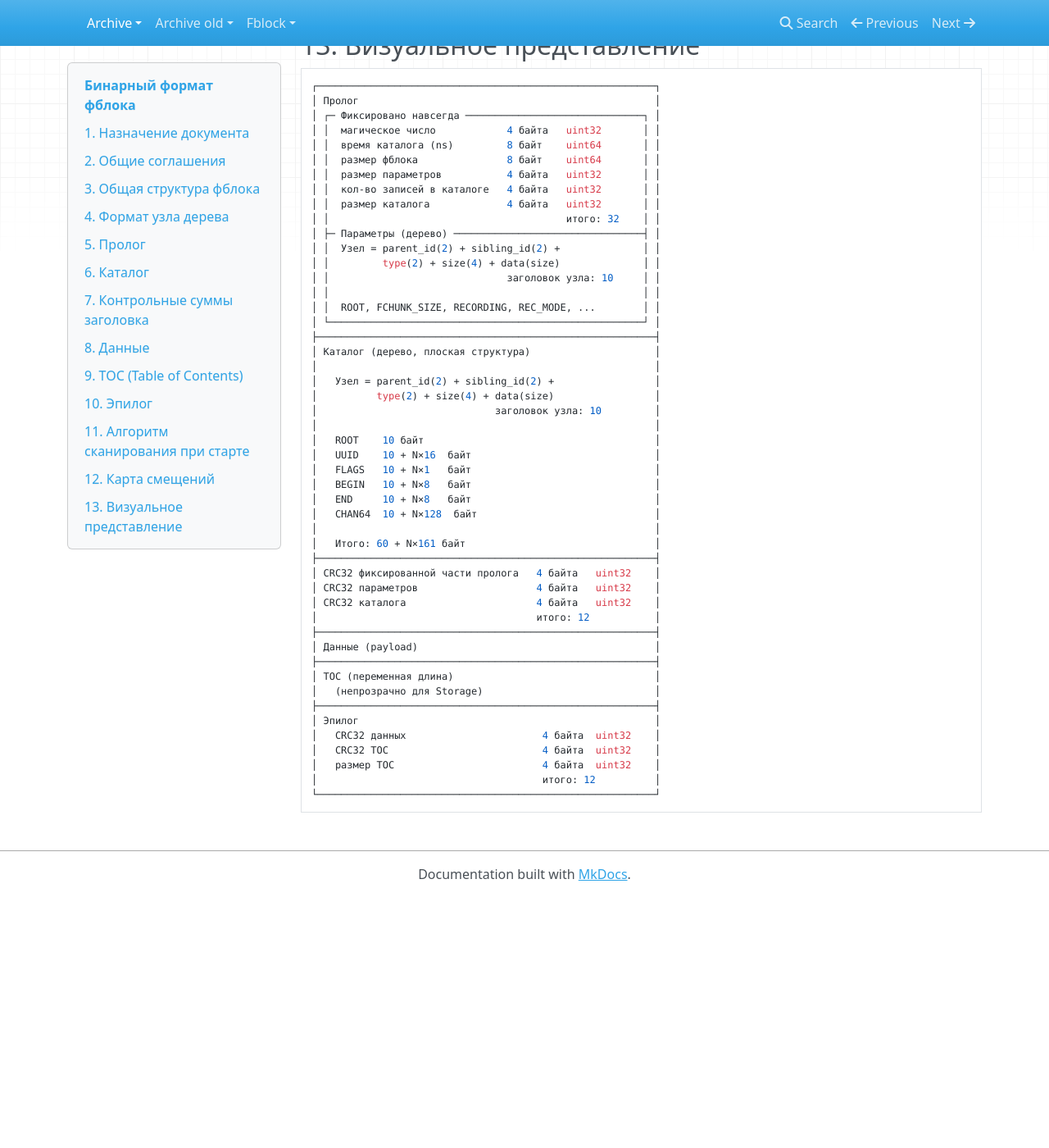
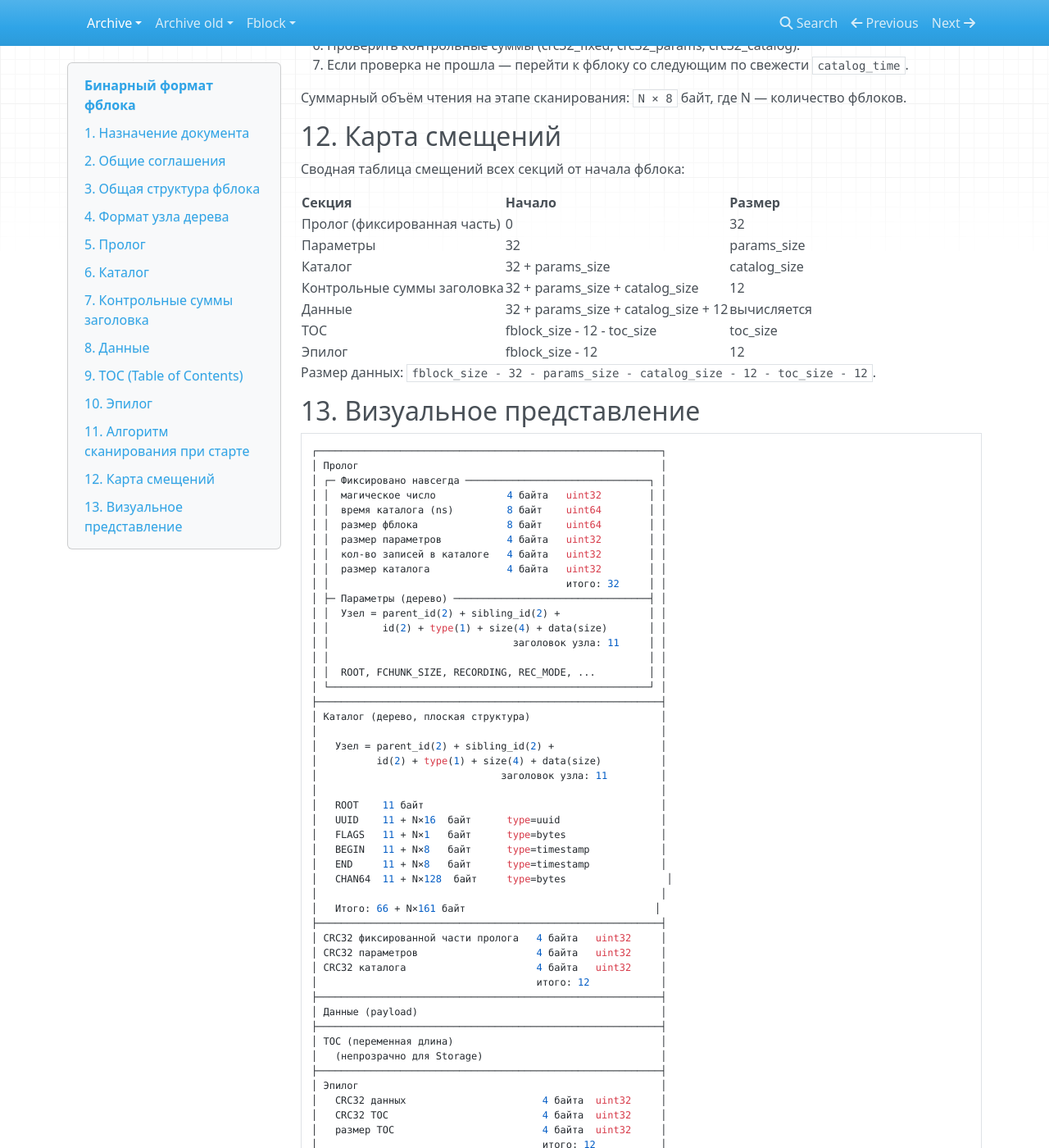
Before and after one commit to traycers/farc, an MkDocs documentation site: the page built from docs/docs/archive/02-storage-format.md, in a window 1280 px wide and 1400 px high, scrolled down 6118 px. Shown: the whole window at 82% size. Built offline with MkDocs 1.6.1, drawn with Linux system fonts in a browser that asks for light colours; nearby versions of some CDN libraries; before the commit the page ends 7212 px from its top, so only the background shows below that; some of the changed text lies outside the part shown.

Commit message:
update storage format

````diff
--- a/docs/docs/archive/02-storage-format.md
+++ b/docs/docs/archive/02-storage-format.md
@@ -46,30 +46,44 @@
 |----------|--------|--------|------------|----------|
 | 0        | 2      | uint16 | parent_id  | Индекс родительского узла. |
 | 2        | 2      | uint16 | sibling_id | Индекс левого соседа. |
-| 4        | 2      | uint16 | type       | Тип узла. |
-| 6        | 4      | uint32 | size       | Размер поля `data` в байтах. |
+| 4        | 2      | uint16 | id         | Семантический идентификатор узла. Определяет *что* хранит узел. |
+| 6        | 1      | uint8  | type       | Тип данных. Определяет *как* читать data. |
+| 7        | 4      | uint32 | size       | Размер поля `data` в байтах. |
 
-**Заголовок узла: 10 байт.** Поле `data` размером `size` байт следует сразу за заголовком. При `size = 0` поле `data` отсутствует.
+**Заголовок узла: 11 байт.** Поле `data` размером `size` байт следует сразу за заголовком. При `size = 0` поле `data` отсутствует.
 
-### 4.2. Правила навигации
+### 4.2. Типы данных
 
-- **Корневой узел** (id = 0): `parent_id = 0`, `sibling_id = 0`.
-- **Самый левый ребёнок** (нет левого соседа): `sibling_id` равен собственному id узла.
-- **Остальные узлы**: `sibling_id` равен id левого соседа.
+| type | Имя       | Допустимые размеры | Описание |
+|------|-----------|--------------------|----------|
+| 0x00 | master    | 0                  | Контейнер. Не содержит данных, дети определяются по parent_id. |
+| 0x01 | uint      | 1, 2, 4, 8         | Unsigned integer, Little Endian. |
+| 0x02 | int       | 1, 2, 4, 8         | Signed integer, Little Endian, дополнение до двух. |
+| 0x03 | float     | 4, 8               | IEEE 754, 32-bit или 64-bit. |
+| 0x04 | bytes     | 0..2³²             | Сырые байты. |
+| 0x05 | utf8      | 0..2³²             | Строка UTF-8. |
+| 0x06 | uuid      | 16                 | UUID (RFC 4122). |
+| 0x07 | timestamp | 8                  | Unix timestamp в наносекундах, uint64. |
 
-### 4.3. Правило парсинга
+### 4.3. Правила навигации
 
-Парсер читает узлы последовательно. Узел с незнакомым `type` пропускается по полю `size`. Это обеспечивает прямую совместимость: новые типы узлов добавляются без изменения формата.
+- **Корневой узел** (индекс 0): `parent_id = 0`, `sibling_id = 0`.
+- **Самый левый ребёнок** (нет левого соседа): `sibling_id` равен собственному индексу узла.
+- **Остальные узлы**: `sibling_id` равен индексу левого соседа.
 
-### 4.4. Пример
+### 4.4. Правило парсинга
 
-Дерево с корнем и тремя узлами, где `RECORDING` содержит дочерний `MODE`:
+Парсер читает узлы последовательно. Узел с незнакомым `id` пропускается по полю `size`. При этом `type` позволяет корректно отобразить данные незнакомого узла без знания его семантики. Это обеспечивает прямую совместимость: новые узлы добавляются в любую позицию среди siblings без изменения формата.
+
+### 4.5. Пример
+
+Дерево параметров с корнем и тремя узлами, где `RECORDING` содержит дочерний `MODE`:
 
 ```
-Node 0: id=0 parent=0 sibling=0 type=ROOT        size=0
-Node 1: id=1 parent=0 sibling=1 type=FCHUNK_SIZE  size=4  data=[00 40 00 00]
-Node 2: id=2 parent=0 sibling=1 type=RECORDING    size=0
-Node 3: id=3 parent=2 sibling=3 type=REC_MODE     size=1  data=[01]
+Node 0: parent=0 sibling=0 id=ROOT        type=master  size=0
+Node 1: parent=0 sibling=1 id=FCHUNK_SIZE type=uint    size=4  data=[00 40 00 00]
+Node 2: parent=0 sibling=1 id=RECORDING   type=master  size=0
+Node 3: parent=2 sibling=3 id=REC_MODE    type=uint    size=1  data=[01]
 ```
 
 - Node 1: `sibling=1` — сам на себя, первый ребёнок ROOT.
@@ -99,25 +113,25 @@ Node 3: id=3 parent=2 sibling=3 type=REC_MODE     size=1  data=[01]
 
 Параметры хранилища следуют сразу за фиксированной частью. Сериализованы в формате узлов дерева (раздел 4). Размер определяется полем `params_size` фиксированной части.
 
-#### Типы узлов параметров
+#### Семантические идентификаторы параметров
 
-| type   | Имя          | Размер data   | Описание |
-|--------|--------------|---------------|----------|
-| 0x0000 | ROOT         | 0             | Корневой узел. |
-| 0x0001 | FCHUNK_SIZE  | 4 (uint32)    | Размер фчанка в байтах. |
-| 0x0002 | RECORDING    | 0             | Группа параметров записи. |
-| 0x0003 | REC_MODE     | 1 (uint8)     | Режим записи: 0x01 = циклический, 0x02 = до заполнения. |
+| id     | Имя          | type      | Описание |
+|--------|--------------|-----------|----------|
+| 0x0000 | ROOT         | master    | Корневой узел. |
+| 0x0001 | FCHUNK_SIZE  | uint      | Размер фчанка в байтах. |
+| 0x0002 | RECORDING    | master    | Группа параметров записи. |
+| 0x0003 | REC_MODE     | uint      | Режим записи: 0x01 = циклический, 0x02 = до заполнения. |
 
 Пример для фчанка 4 МБ, циклическая запись:
 
 ```
-Node 0: parent=0 sibling=0 type=0x0000 size=0
-Node 1: parent=0 sibling=1 type=0x0001 size=4  data=[00 00 40 00]
-Node 2: parent=0 sibling=1 type=0x0002 size=0
-Node 3: parent=2 sibling=3 type=0x0003 size=1  data=[01]
+Node 0: parent=0 sibling=0 id=0x0000 type=master size=0
+Node 1: parent=0 sibling=1 id=0x0001 type=uint   size=4  data=[00 00 40 00]
+Node 2: parent=0 sibling=1 id=0x0002 type=master size=0
+Node 3: parent=2 sibling=3 id=0x0003 type=uint   size=1  data=[01]
 ```
 
-Правила расширения: новые параметры — новые типы узлов. Парсер пропускает незнакомые типы по полю `size`.
+Правила расширения: новые параметры — новые узлы с новыми id. Парсер пропускает узлы с незнакомым id по полю `size`, при этом поле `type` позволяет корректно отобразить данные.
 
 ### 5.3. Вычисление смещений после пролога
 
@@ -132,26 +146,26 @@ Node 3: parent=2 sibling=3 type=0x0003 size=1  data=[01]
 Каждый узел содержит массив значений одного поля для всех фблоков. Количество элементов в каждом массиве равно `catalog_entry_count`.
 
 ```
-Node 0: parent=0 sibling=0 type=ROOT   size=0
-Node 1: parent=0 sibling=1 type=UUID   size=N×16   data=[uuid₀, uuid₁, ..., uuidₙ]
-Node 2: parent=0 sibling=1 type=FLAGS  size=N×1    data=[fl₀, fl₁, ..., flₙ]
-Node 3: parent=0 sibling=2 type=BEGIN  size=N×8    data=[b₀, b₁, ..., bₙ]
-Node 4: parent=0 sibling=3 type=END    size=N×8    data=[e₀, e₁, ..., eₙ]
-Node 5: parent=0 sibling=4 type=CHAN64 size=N×128  data=[ch₀[64], ch₁[64], ..., chₙ[64]]
+Node 0: parent=0 sibling=0 id=ROOT   type=master    size=0
+Node 1: parent=0 sibling=1 id=UUID   type=uuid      size=N×16
+Node 2: parent=0 sibling=1 id=FLAGS  type=bytes     size=N×1
+Node 3: parent=0 sibling=2 id=BEGIN  type=timestamp  size=N×8
+Node 4: parent=0 sibling=3 id=END    type=timestamp  size=N×8
+Node 5: parent=0 sibling=4 id=CHAN64 type=bytes     size=N×128
 ```
 
-### 6.2. Типы узлов каталога
+### 6.2. Семантические идентификаторы каталога
 
-| type   | Имя    | Размер элемента | Описание |
-|--------|--------|-----------------|----------|
-| 0x0000 | ROOT   | 0               | Корневой узел. |
-| 0x0001 | UUID   | 16 байт         | UUIDv4 фблока. Нулевой UUID — фблок не содержит данных. |
-| 0x0002 | FLAGS  | 1 байт          | Состояние и флаги фблока (см. 6.3). |
-| 0x0003 | BEGIN  | 8 байт (uint64) | Время начала актуальности фблока (ns). |
-| 0x0004 | END    | 8 байт (uint64) | Время окончания актуальности фблока (ns). |
-| 0x0005 | CHAN64 | 128 байт        | Массив номеров каналов (64 × uint16). Заполняется слева направо, неиспользованные слоты = 0. Нумерация каналов начинается с 1. |
+| id     | Имя    | type      | Размер элемента | Описание |
+|--------|--------|-----------|-----------------|----------|
+| 0x0000 | ROOT   | master    | 0               | Корневой узел. |
+| 0x0001 | UUID   | uuid      | 16 байт         | UUIDv4 фблока. Нулевой UUID — фблок не содержит данных. |
+| 0x0002 | FLAGS  | bytes     | 1 байт          | Состояние и флаги фблока (см. 6.3). |
+| 0x0003 | BEGIN  | timestamp | 8 байт          | Время начала актуальности фблока (ns). |
+| 0x0004 | END    | timestamp | 8 байт          | Время окончания актуальности фблока (ns). |
+| 0x0005 | CHAN64 | bytes     | 128 байт        | Массив номеров каналов (64 × uint16). Заполняется слева направо, неиспользованные слоты = 0. Нумерация каналов начинается с 1. |
 
-Пространства типов параметров и каталога **независимы**: type `0x0001` в параметрах (FCHUNK_SIZE) и type `0x0001` в каталоге (UUID) — разные типы. Контекст определяется секцией.
+Пространства семантических идентификаторов параметров и каталога **независимы**: id `0x0001` в параметрах (FCHUNK_SIZE) и id `0x0001` в каталоге (UUID) — разные узлы. Контекст определяется секцией.
 
 ### 6.3. Кодирование FLAGS
 
@@ -169,7 +183,7 @@ Node 5: parent=0 sibling=4 type=CHAN64 size=N×128  data=[ch₀[64], ch₁[64],
 Для стандартного набора узлов (ROOT, UUID, FLAGS, BEGIN, END, CHAN64):
 
 ```
-Размер = 6 × 10 + N × (16 + 1 + 8 + 8 + 128) = 60 + N × 161 байт
+Размер = 6 × 11 + N × (16 + 1 + 8 + 8 + 128) = 66 + N × 161 байт
 ```
 
 где N — количество фблоков (`catalog_entry_count`).
@@ -272,57 +286,56 @@ TOC — оглавление данных внутри фблока. Распо
 
 Размер данных: `fblock_size - 32 - params_size - catalog_size - 12 - toc_size - 12`.
 
-
 ## 13. Визуальное представление
 
 ```
-┌─────────────────────────────────────────────────────────┐
-│ Пролог                                                  │
-│ ┌─ Фиксировано навсегда ──────────────────────────────┐ │
-│ │  магическое число            4 байта   uint32       │ │
-│ │  время каталога (ns)         8 байт    uint64       │ │
-│ │  размер фблока               8 байт    uint64       │ │
-│ │  размер параметров           4 байта   uint32       │ │
-│ │  кол-во записей в каталоге   4 байта   uint32       │ │
-│ │  размер каталога             4 байта   uint32       │ │
-│ │                                        итого: 32    │ │
-│ ├─ Параметры (дерево) ────────────────────────────────┤ │
-│ │  Узел = parent_id(2) + sibling_id(2) +              │ │
-│ │         type(2) + size(4) + data(size)              │ │
-│ │                              заголовок узла: 10     │ │
-│ │                                                     │ │
-│ │  ROOT, FCHUNK_SIZE, RECORDING, REC_MODE, ...        │ │
-│ └─────────────────────────────────────────────────────┘ │
-├─────────────────────────────────────────────────────────┤
-│ Каталог (дерево, плоская структура)                     │
-│                                                         │
-│   Узел = parent_id(2) + sibling_id(2) +                 │
-│          type(2) + size(4) + data(size)                 │
-│                              заголовок узла: 10         │
-│                                                         │
-│   ROOT    10 байт                                       │
-│   UUID    10 + N×16  байт                               │
-│   FLAGS   10 + N×1   байт                               │
-│   BEGIN   10 + N×8   байт                               │
-│   END     10 + N×8   байт                               │
-│   CHAN64  10 + N×128  байт                              │
-│                                                         │
-│   Итого: 60 + N×161 байт                                │
-├─────────────────────────────────────────────────────────┤
-│ CRC32 фиксированной части пролога   4 байта   uint32    │
-│ CRC32 параметров                    4 байта   uint32    │
-│ CRC32 каталога                      4 байта   uint32    │
-│                                     итого: 12           │
-├─────────────────────────────────────────────────────────┤
-│ Данные (payload)                                        │
-├─────────────────────────────────────────────────────────┤
-│ TOC (переменная длина)                                  │
-│   (непрозрачно для Storage)                             │
-├─────────────────────────────────────────────────────────┤
-│ Эпилог                                                  │
-│   CRC32 данных                       4 байта  uint32    │
-│   CRC32 TOC                          4 байта  uint32    │
-│   размер TOC                         4 байта  uint32    │
-│                                      итого: 12          │
-└─────────────────────────────────────────────────────────┘
+┌──────────────────────────────────────────────────────────┐
+│ Пролог                                                   │
+│ ┌─ Фиксировано навсегда ───────────────────────────────┐ │
+│ │  магическое число            4 байта   uint32        │ │
+│ │  время каталога (ns)         8 байт    uint64        │ │
+│ │  размер фблока               8 байт    uint64        │ │
+│ │  размер параметров           4 байта   uint32        │ │
+│ │  кол-во записей в каталоге   4 байта   uint32        │ │
+│ │  размер каталога             4 байта   uint32        │ │
+│ │                                        итого: 32     │ │
+│ ├─ Параметры (дерево) ─────────────────────────────────┤ │
+│ │  Узел = parent_id(2) + sibling_id(2) +               │ │
+│ │         id(2) + type(1) + size(4) + data(size)       │ │
+│ │                               заголовок узла: 11     │ │
+│ │                                                      │ │
+│ │  ROOT, FCHUNK_SIZE, RECORDING, REC_MODE, ...         │ │
+│ └──────────────────────────────────────────────────────┘ │
+├──────────────────────────────────────────────────────────┤
+│ Каталог (дерево, плоская структура)                      │
+│                                                          │
+│   Узел = parent_id(2) + sibling_id(2) +                  │
+│          id(2) + type(1) + size(4) + data(size)          │
+│                               заголовок узла: 11         │
+│                                                          │
+│   ROOT    11 байт                                        │
+│   UUID    11 + N×16  байт      type=uuid                 │
+│   FLAGS   11 + N×1   байт      type=bytes                │
+│   BEGIN   11 + N×8   байт      type=timestamp            │
+│   END     11 + N×8   байт      type=timestamp            │
+│   CHAN64  11 + N×128  байт     type=bytes                 │
+│                                                          │
+│   Итого: 66 + N×161 байт                                │
+├──────────────────────────────────────────────────────────┤
+│ CRC32 фиксированной части пролога   4 байта   uint32     │
+│ CRC32 параметров                    4 байта   uint32     │
+│ CRC32 каталога                      4 байта   uint32     │
+│                                     итого: 12            │
+├──────────────────────────────────────────────────────────┤
+│ Данные (payload)                                         │
+├──────────────────────────────────────────────────────────┤
+│ TOC (переменная длина)                                   │
+│   (непрозрачно для Storage)                              │
+├──────────────────────────────────────────────────────────┤
+│ Эпилог                                                   │
+│   CRC32 данных                       4 байта  uint32     │
+│   CRC32 TOC                          4 байта  uint32     │
+│   размер TOC                         4 байта  uint32     │
+│                                      итого: 12           │
+└──────────────────────────────────────────────────────────┘
 ```
````
Also changed, not shown: other parts of docs/docs/archive/02-storage-format.md (+1 -1 lines).
